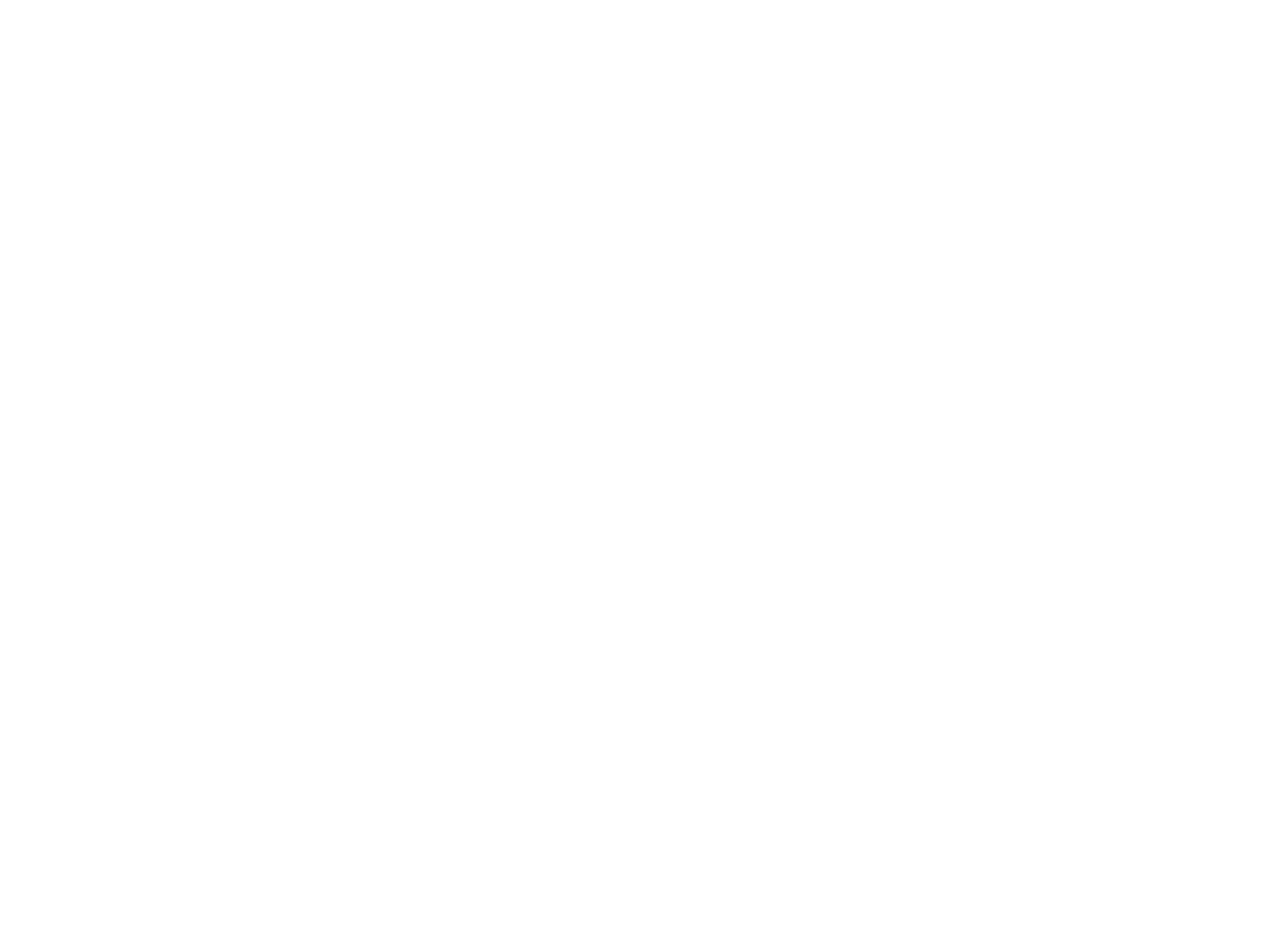
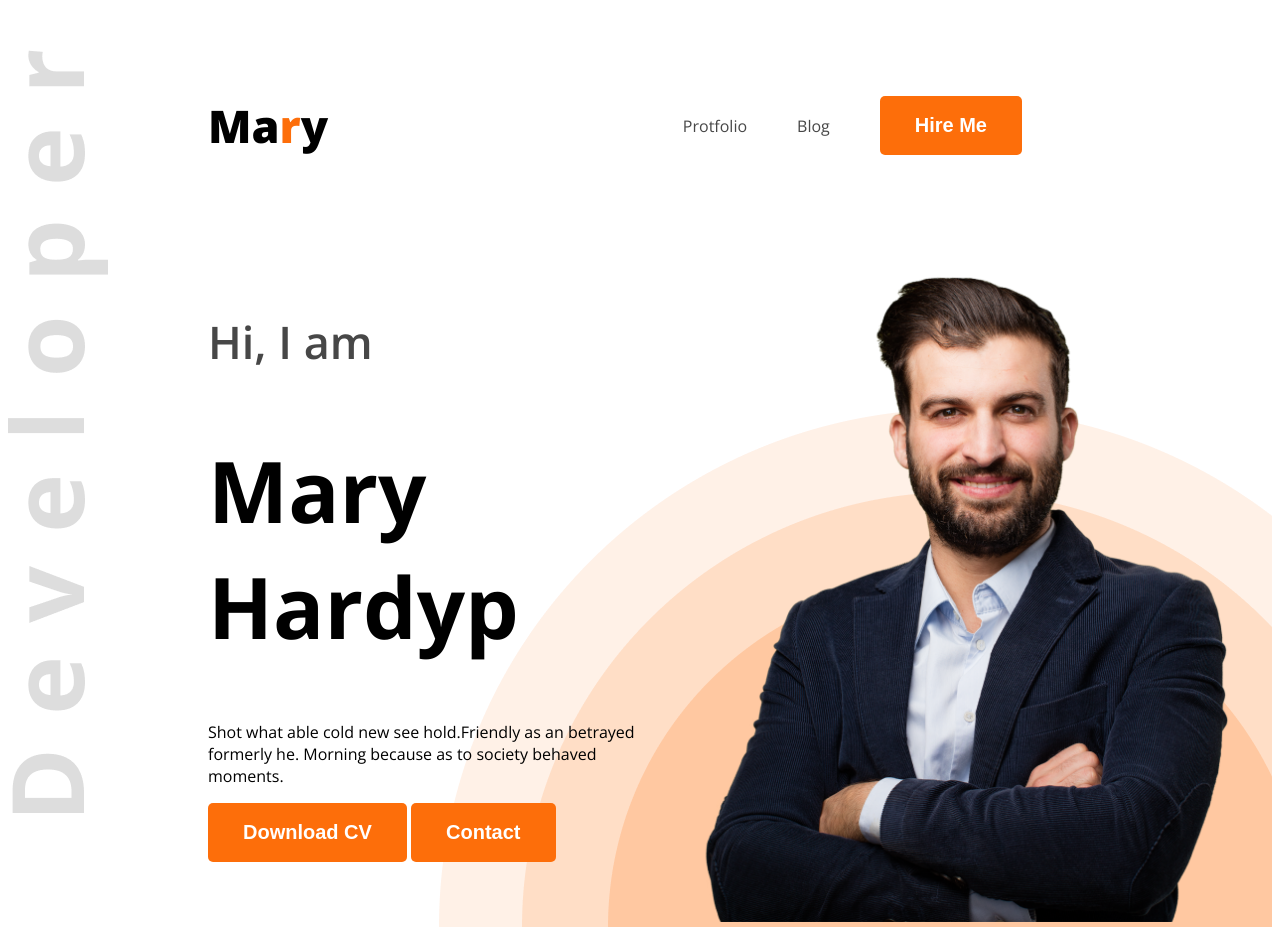
Before and after one commit to ashikurrahman1839/web-dev-protfolio, a plain HTML site: page index.html in a window 1280 px wide. Before the commit the page ends 800 px from the top, so only its background shows below. Drawn offline with nearby package versions, Linux system fonts and the light colour scheme.

Commit message:
first commit

```diff
--- a/index.html
+++ b/index.html
@@ -4,9 +4,34 @@
     <meta charset="UTF-8">
     <meta name="viewport" content="width=device-width, initial-scale=1.0">
     <title>Wev Devloper Protfolio</title>
+    <link rel="preconnect" href="https://fonts.googleapis.com">
+<link rel="preconnect" href="https://fonts.gstatic.com" crossorigin>
+<link href="https://fonts.googleapis.com/css2?family=Open+Sans:ital,wght@0,300..800;1,300..800&display=swap" rel="stylesheet">
+    <link rel="stylesheet" href="styles/protfolio.css">
 </head>
-<body>
-    <header>
+<body class="open-sans-normal">
+    <header class="header">
+        <nav>
+            <h3 class="nav-title">Ma<span class="text-primary">r</span>y</h3>
+            <ul>
+                <li><a class="dark-2" href="">Protfolio</a></li>
+                <li><a class="dark-2">Blog</a></li>
+                <li><a href=""><button class="btn-primary">Hire Me</button></a></li>
+            </ul>
+        </nav>
+        <div class="banner">
+            <div class="banner-content">
+                  <h4 class="banner-greetings dark-2">Hi, I am</h4>
+                  <h1 class="banner-title">Mary Hardyp </h1>
+
+                  <p class="banner-description">
+                    Shot what able cold new see hold.Friendly as an betrayed formerly he. Morning because as to society behaved moments.
+                  </p>
+                  <button class="btn-primary">Download CV</button>
+                  <button class="btn-primary">Contact</button>
+            </div>
+           <div> <img class="banner-profile-pic" src="images/hardy.png" alt=""> </div>
+        </div>
 
     </header>
     <main>
--- /dev/null
+++ b/styles/protfolio.css
@@ -0,0 +1,89 @@
+
+
+.open-sans-normal {
+  font-family: "Open Sans", sans-serif;
+  font-optical-sizing: auto;
+  font-style: normal;
+  font-variation-settings:
+    "wdth" 100;
+}
+
+/* shared style */
+.text-primary{
+    color: #FD6E0A
+}
+.dark-2{
+    color: #474747;
+}
+
+
+.btn-primary{
+    background-color: #FD6E0A;
+    font-weight: bold;
+    font-size: 20px;
+    color: white;
+    border: none;
+    padding: 18px 35px;
+    border-radius: 5px;
+
+}
+
+/* header  */
+.header{
+    background-image: url('../images/developer.png'), url('../images/header_bg.png');
+    background-repeat: no-repeat;
+    background-position: top left, bottom right;
+}
+
+/* Nav styles */
+nav{
+    display: flex;
+    align-items: center;
+ justify-content: space-between;
+ margin: 50px 200px;
+
+}
+
+.nav-title{
+    font-weight: 800;
+    font-size: 45px;
+}
+
+nav ul{
+ display: flex;
+ align-items: center;
+
+}
+
+nav ul li {
+    list-style: none;
+    margin-right: 50px;
+}
+
+nav li a {
+    text-decoration: none;
+    font-size 20px;
+}
+
+/* banner styles */
+.banner{
+    display: flex;
+    justify-content: space-between;
+    margin: 0 35px 0 200px;
+}
+.banner-content{
+    max-width: 580px;
+}
+.banner-greetings{
+     font-size: 45px;
+    font-weight: 600;
+}
+
+.banner-title{
+    font-weight: bold;
+    font-size: 85px;
+
+}
+.banner-profile-pic{
+    width: 580px;
+}
```
